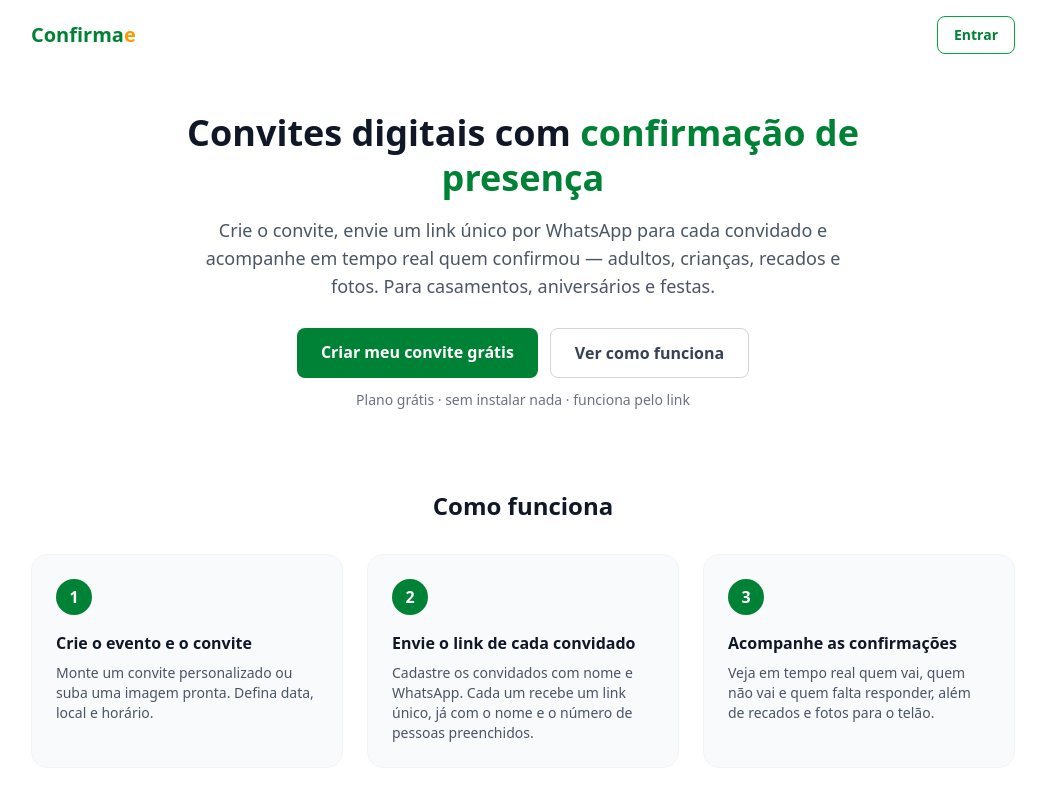
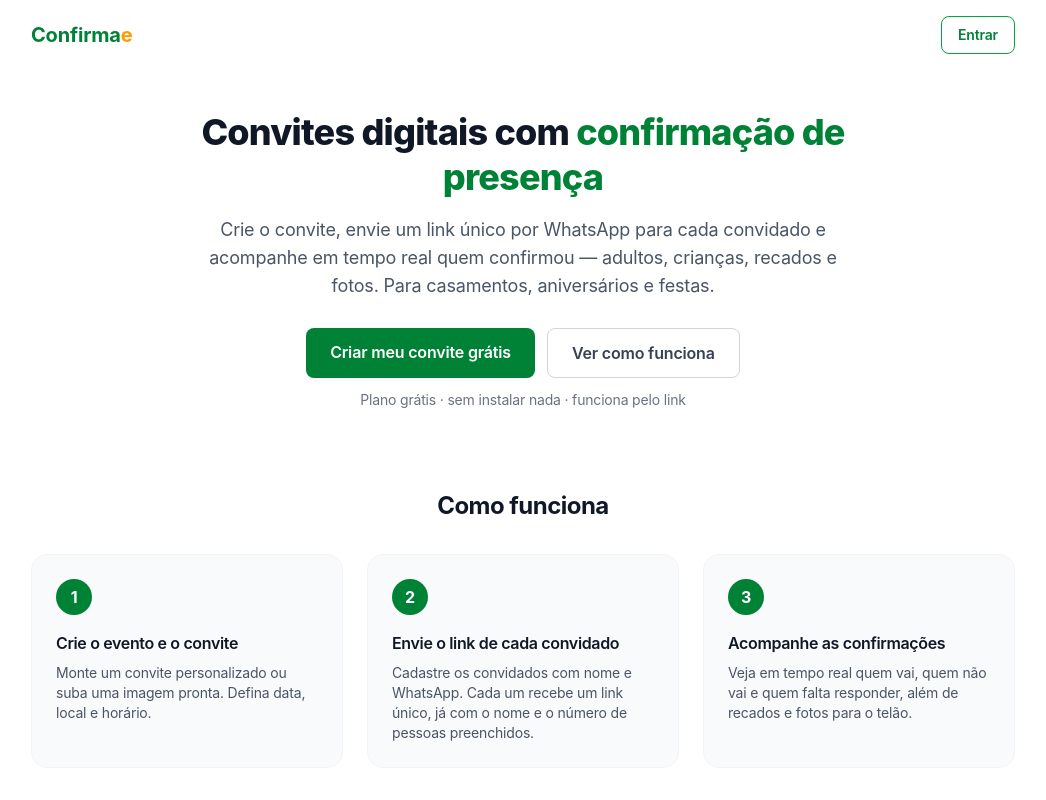
Before and after one commit to Benebrasilia/cerimonial-staging, a Next.js app: page / in a window 1280 px wide. Shown: the top 800 px of the page, without its empty margins (117-1163 px from the left). Built offline with nearby package versions, Linux system fonts and the light colour scheme.

Commit message:
UI estilo Apple: fonte do sistema (SF), suavizacao, fundo claro, tracking, transicoes e foco elegantes (globals.css, sem mudar funcionalidades)

```diff
--- a/app/globals.css
+++ b/app/globals.css
@@ -1,12 +1,42 @@
 @import "tailwindcss";
 
 :root {
-  --background: #f3f4ef;
-  --foreground: #1f2937;
+  /* Estilo Apple: fundo quase-branco, texto quase-preto, verde da marca mantido */
+  --background: #fbfbfd;
+  --foreground: #1d1d1f;
 }
+
+html { scroll-behavior: smooth; }
 
 body {
   background: var(--background);
   color: var(--foreground);
-  font-family: ui-sans-serif, system-ui, -apple-system, sans-serif;
+  font-family: -apple-system, BlinkMacSystemFont, "SF Pro Text", "SF Pro Display",
+    "Segoe UI", Roboto, "Helvetica Neue", Arial, sans-serif;
+  -webkit-font-smoothing: antialiased;
+  -moz-osx-font-smoothing: grayscale;
+  text-rendering: optimizeLegibility;
+  letter-spacing: -0.011em;
 }
+
+h1, h2, h3, h4 { letter-spacing: -0.022em; }
+
+a, button, input, select, textarea {
+  transition: background-color .18s ease, color .18s ease, border-color .18s ease,
+    box-shadow .18s ease, transform .12s ease, opacity .18s ease;
+}
+
+button:active { transform: scale(0.985); }
+
+:focus-visible {
+  outline: none;
+  box-shadow: 0 0 0 3px rgba(10, 124, 57, 0.25);
+  border-radius: 10px;
+}
+
+::selection { background: rgba(10, 124, 57, 0.18); }
+
+* { scrollbar-width: thin; scrollbar-color: #c7c7cc transparent; }
+*::-webkit-scrollbar { width: 10px; height: 10px; }
+*::-webkit-scrollbar-thumb { background: #c7c7cc; border-radius: 999px; border: 3px solid transparent; background-clip: content-box; }
+*::-webkit-scrollbar-thumb:hover { background: #aeaeb2; background-clip: content-box; }
```
